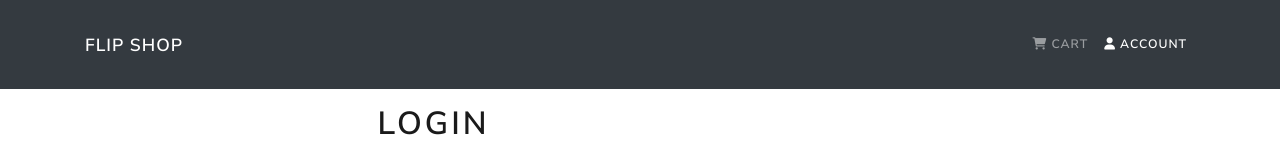
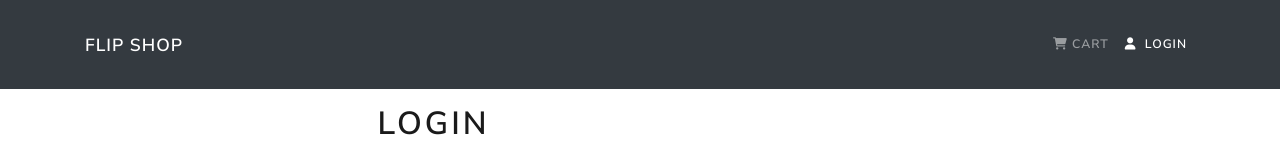
Before and after one commit to abhikumar11/FlipShop, a React (Create React App) app in the folder client/: page /login in a window 1280 px wide. Shown: the top 155 px of the page. Built offline with nearby package versions, Linux system fonts and the light colour scheme.

Commit message:
initial commit

```diff
--- a/client/src/actions/UserAction.js
+++ b/client/src/actions/UserAction.js
@@ -3,6 +3,7 @@ import {
      USER_LOGIN_FAIL,
      USER_LOGIN_REQUEST,
      USER_LOGIN_SUCCESS,
+     USER_LOGOUT,
 } from "../constants/UserConstants";
 
 export const userLogin = (email, password) => async (dispatch) => {
@@ -29,3 +30,7 @@ export const userLogin = (email, password) => async (dispatch) => {
           });
      }
 };
+export const userLogout = () =>dispatch=>{
+  localStorage.removeItem('userinfo');
+  dispatch({type: USER_LOGOUT});
+}
--- a/client/src/components/Header.js
+++ b/client/src/components/Header.js
@@ -1,7 +1,16 @@
 import React from "react";
-import { Container, Nav, Navbar } from "react-bootstrap";
+import { Container, Nav, Navbar, NavDropdown } from "react-bootstrap";
 import { LinkContainer } from "react-router-bootstrap";
+import { useDispatch, useSelector } from "react-redux";
+import { userLogout } from "../actions/UserAction";
 const Header = () => {
+     const userlogin = useSelector((state) => state.userLogin);
+     const { userinfo } = userlogin;
+     const dispatch = useDispatch();
+
+     const logoutHandler = () => {
+          dispatch(userLogout());
+     };
      return (
           <>
                <Navbar bg="dark" expand="lg" variant="dark" collapseOnSelect>
@@ -18,12 +27,27 @@ const Header = () => {
                                              &nbsp;Cart
                                         </Nav.Link>
                                    </LinkContainer>
+                                   {userinfo ? (
+                                        <NavDropdown title={userinfo.name}>
+                                             <LinkContainer to="/profile">
+                                                  <NavDropdown.Item>
+                                                       Profile
+                                                  </NavDropdown.Item>
+                                             </LinkContainer>
+                                             <NavDropdown.Item
+                                                  onClick={logoutHandler}
+                                             >
+                                                  Logout
+                                             </NavDropdown.Item>
+                                        </NavDropdown>
+                                   ) : (
                                         <LinkContainer to="/login">
                                              <Nav.Link>
-                                        <i class="fa-solid fa-user"></i>
-                                        &nbsp;Account
+                                                  <i className="fas fa-user"></i>
+                                                  &nbsp; Login
                                              </Nav.Link>
                                         </LinkContainer>
+                                   )}
                               </Nav>
                          </Navbar.Collapse>
                     </Container>
```
Lines whose indentation alone changed are shown as unchanged.
